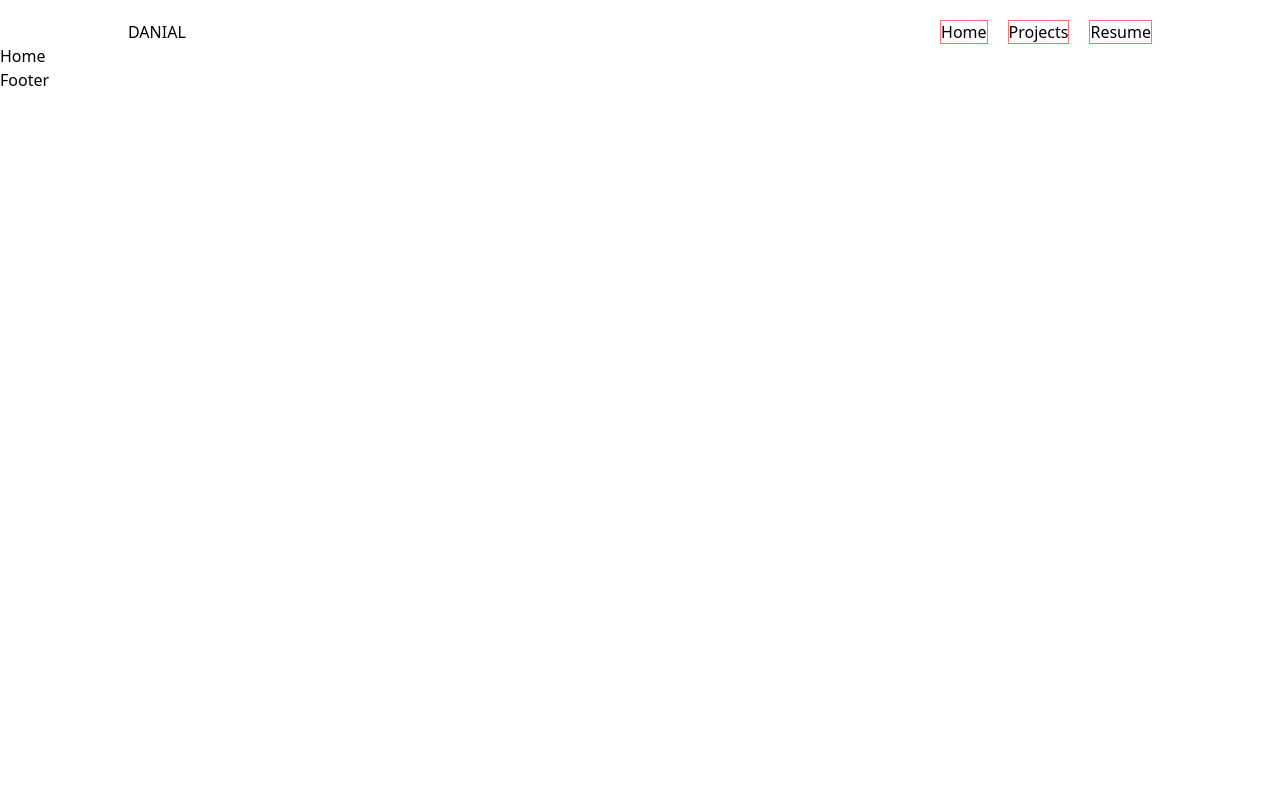
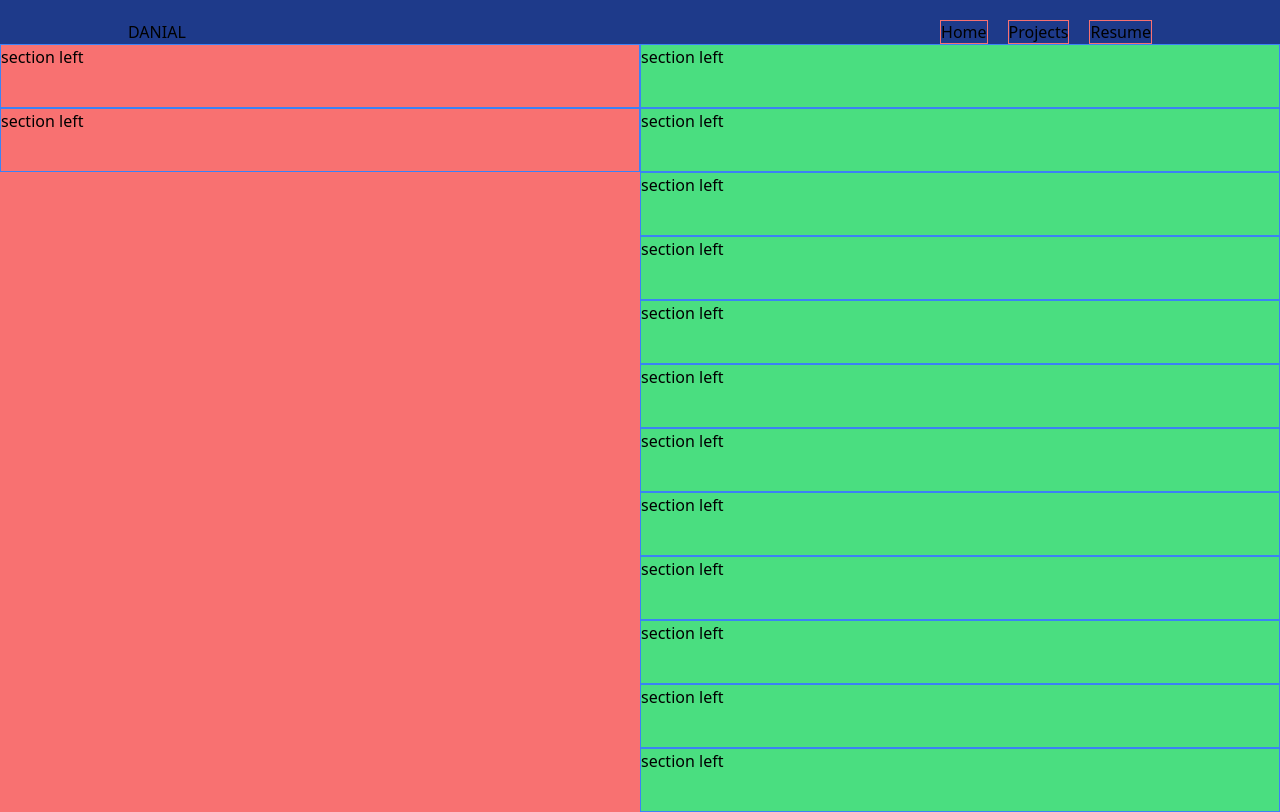
Before and after one commit to danialabubakar91/portfoliov2, a React (Vite) app: page / in a window 1280 px wide. Built offline with nearby package versions, Linux system fonts and the light colour scheme.

Commit message:
testing out layout for home page

```diff
--- a/src/components/Footer.tsx
+++ b/src/components/Footer.tsx
@@ -1,8 +1,29 @@
 
 const Footer:React.FC = () => {
     return(
-        <footer>
+        <footer className="max-h-[50vh]">
             <h1>Footer</h1>
+            <h1>Footer</h1>
+            <h1>Footer</h1>
+            <h1>Footer</h1>
+            <h1>Footer</h1>
+            <h1>Footer</h1>
+            <h1>Footer</h1>
+            <h1>Footer</h1>
+            <h1>Footer</h1>
+            <h1>Footer</h1>
+            <h1>Footer</h1>
+            <h1>Footer</h1>
+            <h1>Footer</h1>
+            <h1>Footer</h1>
+            <h1>Footer</h1>
+            <h1>Footer</h1>
+            <h1>Footer</h1>
+            <h1>Footer</h1>
+            <h1>Footer</h1>
+            <h1>Footer</h1>
+
+
         </footer>
     )
 }
--- a/src/components/Header.tsx
+++ b/src/components/Header.tsx
@@ -3,7 +3,7 @@ import Menu from "./Menu/Menu";
 
 const Header: React.FC = () => {
   return (
-    <header>
+    <header className="max-h-[20vh] sticky top-0 z-10 bg-blue-900">
       <div className="w-4/5 mx-auto flex justify-between pt-5">
         <div>DANIAL</div>
         <Menu className={"md:hidden"} />
--- a/src/components/Layout.tsx
+++ b/src/components/Layout.tsx
@@ -1,14 +1,12 @@
 import Header from "./Header";
-import Footer from "./Footer";
-import {Outlet} from 'react-router-dom'
+import { Outlet } from "react-router-dom";
 
 const Layout: React.FC = () => {
   return (
-    <>
+    <div className="flex flex-col bg-blue-400">
       <Header />
-      <Outlet/>
-      <Footer />
-    </>
+      <Outlet />
+    </div>
   );
 };
 
--- a/src/pages/Home.tsx
+++ b/src/pages/Home.tsx
@@ -1,8 +1,60 @@
+const Home: React.FC = () => {
+  return (
+    // <div className="flex flex-col ">
+    //     <h1 className="h-16 border border-blue-500">section left</h1>
+    //     <h1 className="h-16 border border-blue-500">section left</h1>
+    //     <h1 className="h-16 border border-blue-500">section left</h1>
+    //     <h1 className="h-16 border border-blue-500">section left</h1>
+    //     <h1 className="h-16 border border-blue-500">section left</h1>
+    //     <h1 className="h-16 border border-blue-500">section left</h1>
+    //     <h1 className="h-16 border border-blue-500">section left</h1>
+    //     <h1 className="h-16 border border-blue-500">section left</h1>
+    //     <h1 className="h-16 border border-blue-500">section left</h1>
+    //     <h1 className="h-16 border border-blue-500">section left</h1>
+    //     <h1 className="h-16 border border-blue-500">section left</h1>
+    //     <h1 className="h-16 border border-blue-500">section left</h1>
+    //     <h1 className="h-16 border border-blue-500">section left</h1>
+    //     <h1 className="h-16 border border-blue-500">section left</h1>
+    //     <h1 className="h-16 border border-blue-500">section left</h1>
+    //     <h1 className="h-16 border border-blue-500">section left</h1>
+    //     <h1 className="h-16 border border-blue-500">section left</h1>
+    //     <h1 className="h-16 border border-blue-500">section left</h1>
+    //     <h1 className="h-16 border border-blue-500">section left</h1>
+    //     <h1 className="h-16 border border-blue-500">section left</h1>
+    //     <h1 className="h-16 border border-blue-500">section left</h1>
+    //     <h1 className="h-16 border border-blue-500">section left</h1>
+    //     <h1 className="h-16 border border-blue-500">section left</h1>
+    //     <h1 className="h-16 border border-blue-500">section left</h1>
+    //     <h1 className="h-16 border border-blue-500">section left</h1>
+    //     <h1 className="h-16 border border-blue-500">section left</h1>
+    //     <h1 className="h-16 border border-blue-500">section left</h1>
+    //     <h1 className="h-16 border border-blue-500">section left</h1>
+    //     <h1 className="h-16 border border-blue-500">section left</h1>
+    //     <h1 className="h-16 border border-blue-500">section left</h1>
+    //     <h1 className="h-16 border border-blue-500">section left</h1>
+    //     <h1 className="h-16 border border-blue-500">section left</h1>
+    // </div>
+    <div className="flex ">
+      <section className=" w-1/2 bg-red-400 sticky top-20">
+        <h1 className="h-16 border border-blue-500 ">section left</h1>
+        <h1 className="h-16 border border-blue-500">section left</h1>
+      </section>
+      <section className="w-1/2 bg-green-400">
+        <h1 className="h-16 border border-blue-500">section left</h1>
+        <h1 className="h-16 border border-blue-500">section left</h1>
+        <h1 className="h-16 border border-blue-500">section left</h1>
+        <h1 className="h-16 border border-blue-500">section left</h1>
+        <h1 className="h-16 border border-blue-500">section left</h1>
+        <h1 className="h-16 border border-blue-500">section left</h1>
+        <h1 className="h-16 border border-blue-500">section left</h1>
+        <h1 className="h-16 border border-blue-500">section left</h1>
+        <h1 className="h-16 border border-blue-500">section left</h1>
+        <h1 className="h-16 border border-blue-500">section left</h1>
+        <h1 className="h-16 border border-blue-500">section left</h1>
+        <h1 className="h-16 border border-blue-500">section left</h1>
+      </section>
+    </div>
+  );
+};
 
-const Home:React.FC = () => {
-    return(
-        <div>Home</div>
-    )
-}
-
-export default Home
+export default Home;
```
